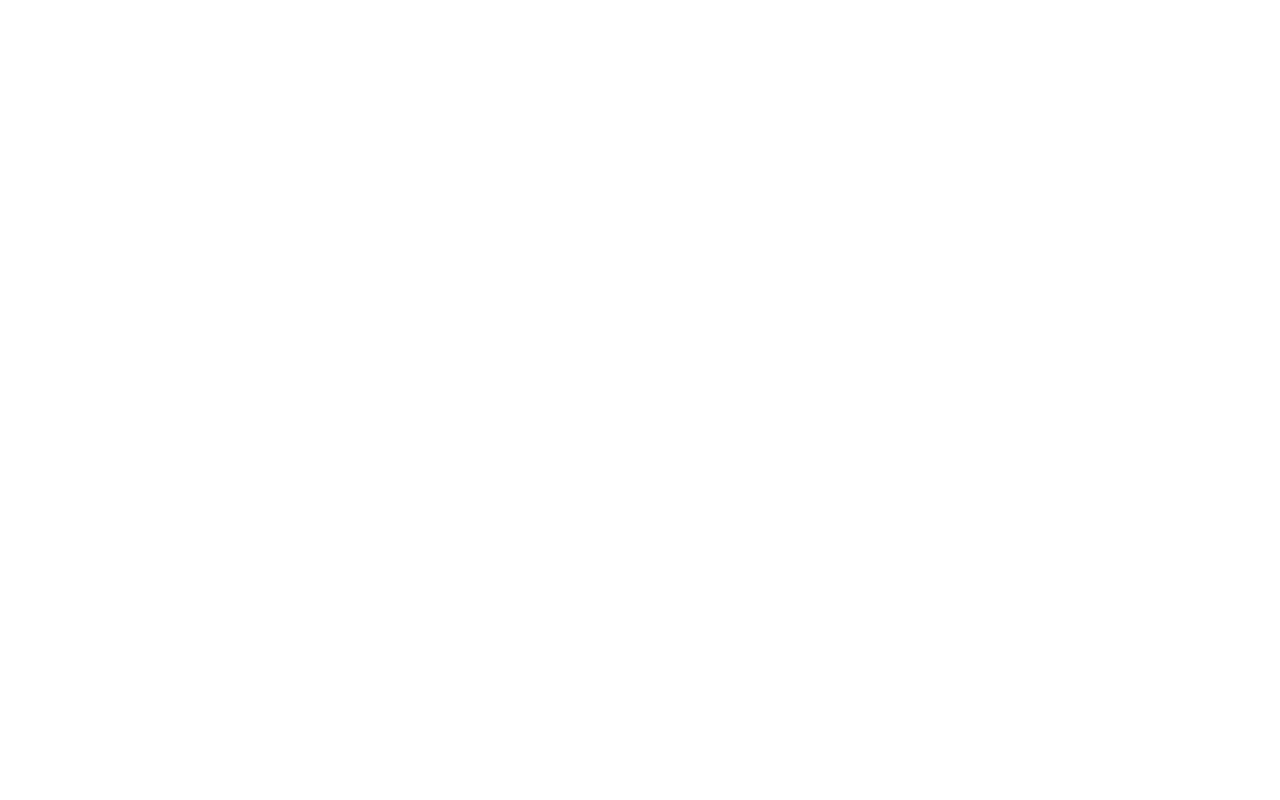
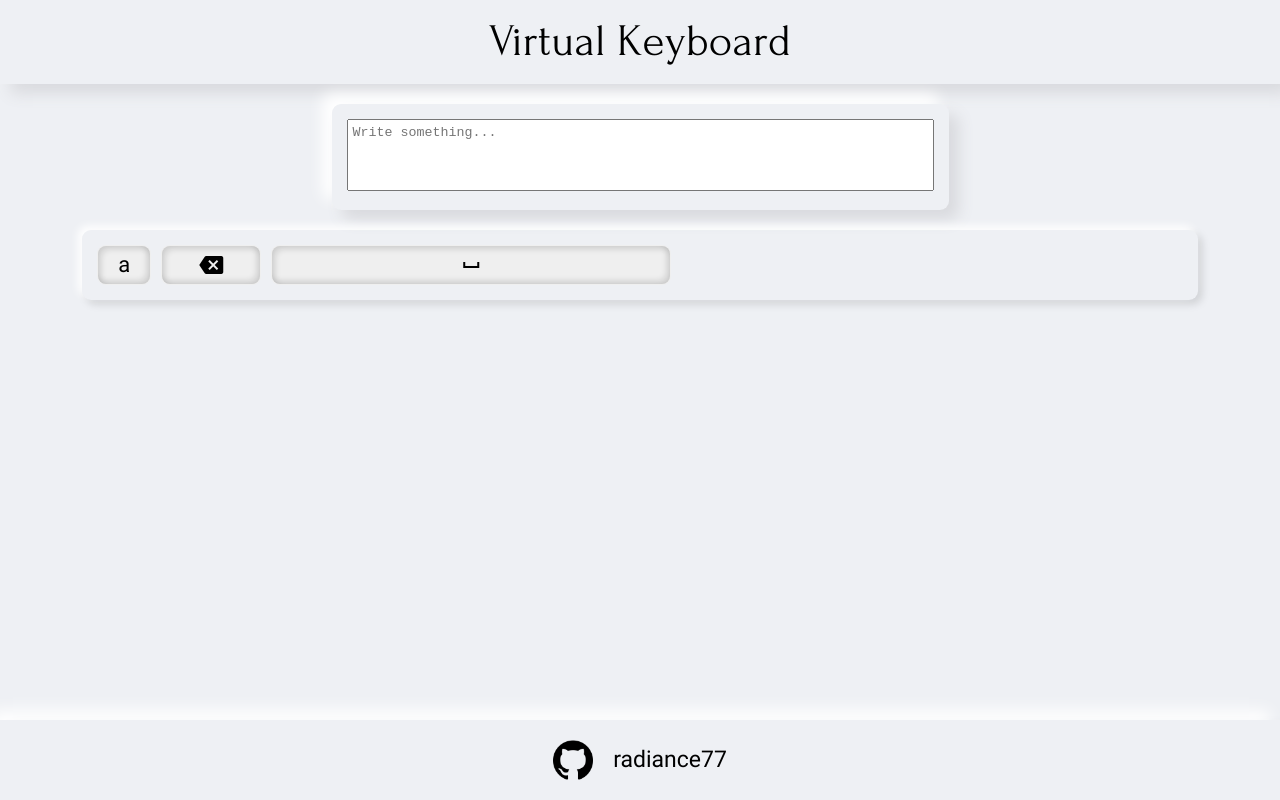
Before and after one commit to radiance77/virtual-keyboard, a website: page index.html in a window 1280 px wide. Drawn offline with Linux system fonts and the light colour scheme.

Commit message:
feat: add basic markup

```diff
--- a/index.html
+++ b/index.html
@@ -1,12 +1,51 @@
 <!DOCTYPE html>
 <html lang="en">
+
 <head>
     <meta charset="UTF-8">
     <meta http-equiv="X-UA-Compatible" content="IE=edge">
     <meta name="viewport" content="width=device-width, initial-scale=1.0">
+    <link rel="stylesheet" href="https://fonts.googleapis.com/icon?family=Material+Icons">
+    <link rel="shortcut icon" href="./assets/img/keyboard.ico" type="image/x-icon">
+    <link rel="stylesheet" href="./style.css">
     <title>Virtual Keyboard</title>
 </head>
+
 <body>
+    <header class="header">
+        <div class="container header__container">
+            <h1 class="header__title">Virtual Keyboard</h1>
+        </div>
+    </header>
+
+    <main class="main">
+        <div class="container main__container">
+            <div class="keyboard-input__container">
+                <textarea name="field-text" placeholder="Write something..." class="keyboard-input" cols="70"
+                    rows="4"></textarea>
+            </div>
+
+            <div class="keyboard">
+                <div class="keyboard__keys">
+                    <button type="button" class="keyboard__key">a</button>
+                    <button type="button" class="keyboard__key keyboard__key_wide">
+                        <i class="material-icons">backspace</i>
+                    </button>
+                    <button type="button" class="keyboard__key keyboard__key_extra-wide">
+                        <i class="material-icons">space_bar</i>
+                    </button>
+                </div>
+            </div>
+        </div>
+    </main>
+
+    <footer class="footer section">
+        <div class="container footer__container">
+            <a href="https://github.com/radiance77" class="github-link" target="_blank">radiance77</a>
+        </div>
+    </footer>
+
     <script src="./index.js"></script>
 </body>
+
 </html>
--- a/style.css
+++ b/style.css
@@ -0,0 +1,297 @@
+/* forum-regular - latin_cyrillic */
+@font-face {
+  font-family: 'Forum';
+  font-style: normal;
+  font-weight: 400;
+  src: local(''),
+    url('./assets/fonts/forum-v14-latin_cyrillic-regular.woff2') format('woff2'),
+    /* Chrome 26+, Opera 23+, Firefox 39+ */
+      url('./assets/fonts/forum-v14-latin_cyrillic-regular.woff') format('woff'); /* Chrome 6+, Firefox 3.6+, IE 9+, Safari 5.1+ */
+}
+
+/* roboto-100 - latin_cyrillic */
+@font-face {
+  font-family: 'Roboto';
+  font-style: normal;
+  font-weight: 100;
+  src: local(''),
+    url('./assets/fonts/roboto-v29-latin_cyrillic-100.woff2') format('woff2'),
+    /* Chrome 26+, Opera 23+, Firefox 39+ */
+      url('./assets/fonts/roboto-v29-latin_cyrillic-100.woff') format('woff'); /* Chrome 6+, Firefox 3.6+, IE 9+, Safari 5.1+ */
+}
+
+/* roboto-300 - latin_cyrillic */
+@font-face {
+  font-family: 'Roboto';
+  font-style: normal;
+  font-weight: 300;
+  src: local(''),
+    url('./assets/fonts/roboto-v29-latin_cyrillic-300.woff2') format('woff2'),
+    /* Chrome 26+, Opera 23+, Firefox 39+ */
+      url('./assets/fonts/roboto-v29-latin_cyrillic-300.woff') format('woff'); /* Chrome 6+, Firefox 3.6+, IE 9+, Safari 5.1+ */
+}
+
+/* roboto-regular - latin_cyrillic */
+@font-face {
+  font-family: 'Roboto';
+  font-style: normal;
+  font-weight: 400;
+  src: local(''),
+    url('./assets/fonts/roboto-v29-latin_cyrillic-regular.woff2')
+      format('woff2'),
+    /* Chrome 26+, Opera 23+, Firefox 39+ */
+      url('./assets/fonts/roboto-v29-latin_cyrillic-regular.woff')
+      format('woff'); /* Chrome 6+, Firefox 3.6+, IE 9+, Safari 5.1+ */
+}
+
+/* roboto-500 - latin_cyrillic */
+@font-face {
+  font-family: 'Roboto';
+  font-style: normal;
+  font-weight: 500;
+  src: local(''),
+    url('./assets/fonts/roboto-v29-latin_cyrillic-500.woff2') format('woff2'),
+    /* Chrome 26+, Opera 23+, Firefox 39+ */
+      url('./assets/fonts/roboto-v29-latin_cyrillic-500.woff') format('woff'); /* Chrome 6+, Firefox 3.6+, IE 9+, Safari 5.1+ */
+}
+
+/* roboto-700 - latin_cyrillic */
+@font-face {
+  font-family: 'Roboto';
+  font-style: normal;
+  font-weight: 700;
+  src: local(''),
+    url('./assets/fonts/roboto-v29-latin_cyrillic-700.woff2') format('woff2'),
+    /* Chrome 26+, Opera 23+, Firefox 39+ */
+      url('./assets/fonts/roboto-v29-latin_cyrillic-700.woff') format('woff'); /* Chrome 6+, Firefox 3.6+, IE 9+, Safari 5.1+ */
+}
+
+/* roboto-900 - latin_cyrillic */
+@font-face {
+  font-family: 'Roboto';
+  font-style: normal;
+  font-weight: 900;
+  src: local(''),
+    url('./assets/fonts/roboto-v29-latin_cyrillic-900.woff2') format('woff2'),
+    /* Chrome 26+, Opera 23+, Firefox 39+ */
+      url('./assets/fonts/roboto-v29-latin_cyrillic-900.woff') format('woff'); /* Chrome 6+, Firefox 3.6+, IE 9+, Safari 5.1+ */
+}
+
+* {
+  margin: 0;
+  padding: 0;
+  box-sizing: border-box;
+}
+
+:root {
+  --black: #000;
+  --white: #fff;
+  --grey: rgb(77, 77, 77);
+}
+
+html {
+  scroll-behavior: smooth;
+}
+
+a {
+  text-decoration: none;
+  color: black;
+}
+
+a,
+button,
+li {
+  cursor: pointer;
+}
+
+button {
+  border: none;
+  outline: none;
+}
+
+img {
+  width: 100%;
+  object-fit: cover;
+  max-inline-size: 100%;
+  block-size: auto;
+  height: auto;
+}
+
+li {
+  list-style-type: none;
+}
+
+.container {
+  box-sizing: content-box;
+  margin: 0 auto;
+  max-width: 1440px;
+  padding: 20px;
+}
+
+body {
+  display: flex;
+  flex-direction: column;
+  height: 100vh;
+  margin: 0;
+  background-color: #eef0f4;
+}
+
+/* Header start */
+.header {
+  background: #eef0f4;
+  box-shadow: 9.91px 9.91px 15px #d9dade, -9.91px -9.91px 15px #ffffff;
+}
+
+.header__container {
+  display: flex;
+  flex-direction: row;
+  justify-content: center;
+  align-items: center;
+}
+
+.header__title {
+  font-family: 'Forum', serif;
+  font-style: normal;
+  font-weight: normal;
+  font-size: 45px;
+  line-height: 97%;
+  text-align: center;
+  color: var(--black);
+}
+/* Header end */
+
+/* Main start */
+
+.main {
+  flex: 1;
+}
+
+.main__container {
+  display: flex;
+  flex-direction: column;
+  justify-content: center;
+  align-items: center;
+  gap: 20px;
+}
+
+.keyboard-input__container {
+  background: #eef0f4;
+  border-radius: 9px;
+  box-shadow: 9.91px 9.91px 15px #d9dade, -9.91px -9.91px 15px #ffffff;
+  padding: 15px;
+}
+
+.keyboard-input {
+  resize: none;
+  padding: 5px;
+  width: 100%;
+}
+
+.keyboard-input::-webkit-scrollbar {
+  width: 0.4em;
+  height: 0.4em;
+}
+
+.keyboard-input::-webkit-scrollbar-track {
+  background: rgba(0, 0, 0, 0.2);
+}
+
+.keyboard-input::-webkit-scrollbar-thumb {
+  background: rgba(0, 0, 0, 0.3);
+}
+
+.keyboard {
+  width: 90%;
+  border-radius: 9px;
+  box-shadow: -4px -4px 8px #fff, 4px 4px 8px #0002;
+  padding: 15px;
+}
+
+.keyboard__keys {
+  text-align: center;
+  display: flex;
+  flex-flow:row wrap;
+  justify-content: flex-start;
+  align-items: center;
+  gap: 10px;
+}
+
+.keyboard__key {
+  border-radius: 9px;
+  box-shadow: inset 3px 3px 6px #0002, inset -3px -3px 6px #0002;
+  border: 1px solid transparent;
+  height: 40px;
+  width: 5%;
+  max-width: 60px;
+  color: var(--black);
+  font-family: 'Roboto', sans-serif;
+  font-style: normal;
+  font-weight: normal;
+  font-size: 22px;
+  line-height: 38px;
+  display: flex;
+  justify-content: center;
+  align-items: center;
+  -webkit-tap-highlight-color: transparent;
+}
+
+.keyboard__key_wide {
+    width: 10%;
+    max-width: 100px;
+}
+
+.keyboard__key_extra-wide{
+    width: 40%;
+    max-width: 400px;
+}
+
+.keyboard__key:active {
+    box-shadow: 3px 3px 6px #0003, -3px -3px 6px #fff;
+}
+/* Main end */
+
+/* Footer start */
+
+.footer {
+  background: #eef0f4;
+  box-shadow: 9.91px 9.91px 15px #d9dade, -9.91px -9.91px 15px #ffffff;
+}
+
+.footer__container {
+  display: flex;
+  align-items: center;
+  justify-content: center;
+  gap: 10px;
+  flex-flow: row wrap;
+}
+
+.github-link {
+  display: flex;
+  justify-content: center;
+  align-items: center;
+  gap: 20px;
+  transition: 0.7s;
+  font-family: 'Roboto', sans-serif;
+  font-style: normal;
+  font-weight: normal;
+  font-size: 23px;
+  line-height: 38px;
+  color: var(--black);
+}
+
+.github-link:hover {
+  color: var(--grey);
+}
+
+.github-link::before {
+  display: block;
+  content: '';
+  width: 40px;
+  height: 40px;
+  background-position: 0 0;
+  background-repeat: no-repeat;
+  background-size: cover;
+  background-image: url('./assets/img/github.png');
+}
+
+/* Footer end */
```
Also changed, not shown: assets/fonts/forum-v14-latin_cyrillic-regular.woff (added), assets/fonts/forum-v14-latin_cyrillic-regular.woff2 (added), assets/fonts/roboto-v29-latin_cyrillic-100.woff (added), assets/fonts/roboto-v29-latin_cyrillic-100.woff2 (added), assets/fonts/roboto-v29-latin_cyrillic-300.woff (added), assets/fonts/roboto-v29-latin_cyrillic-300.woff2 (added), assets/fonts/roboto-v29-latin_cyrillic-500.woff (added), assets/fonts/roboto-v29-latin_cyrillic-500.woff2 (added), assets/fonts/roboto-v29-latin_cyrillic-700.woff (added), assets/fonts/roboto-v29-latin_cyrillic-700.woff2 (added), assets/fonts/roboto-v29-latin_cyrillic-900.woff (added), assets/fonts/roboto-v29-latin_cyrillic-900.woff2 (added), assets/fonts/roboto-v29-latin_cyrillic-regular.woff (added), assets/fonts/roboto-v29-latin_cyrillic-regular.woff2 (added), 2 more files, 1 other file.
